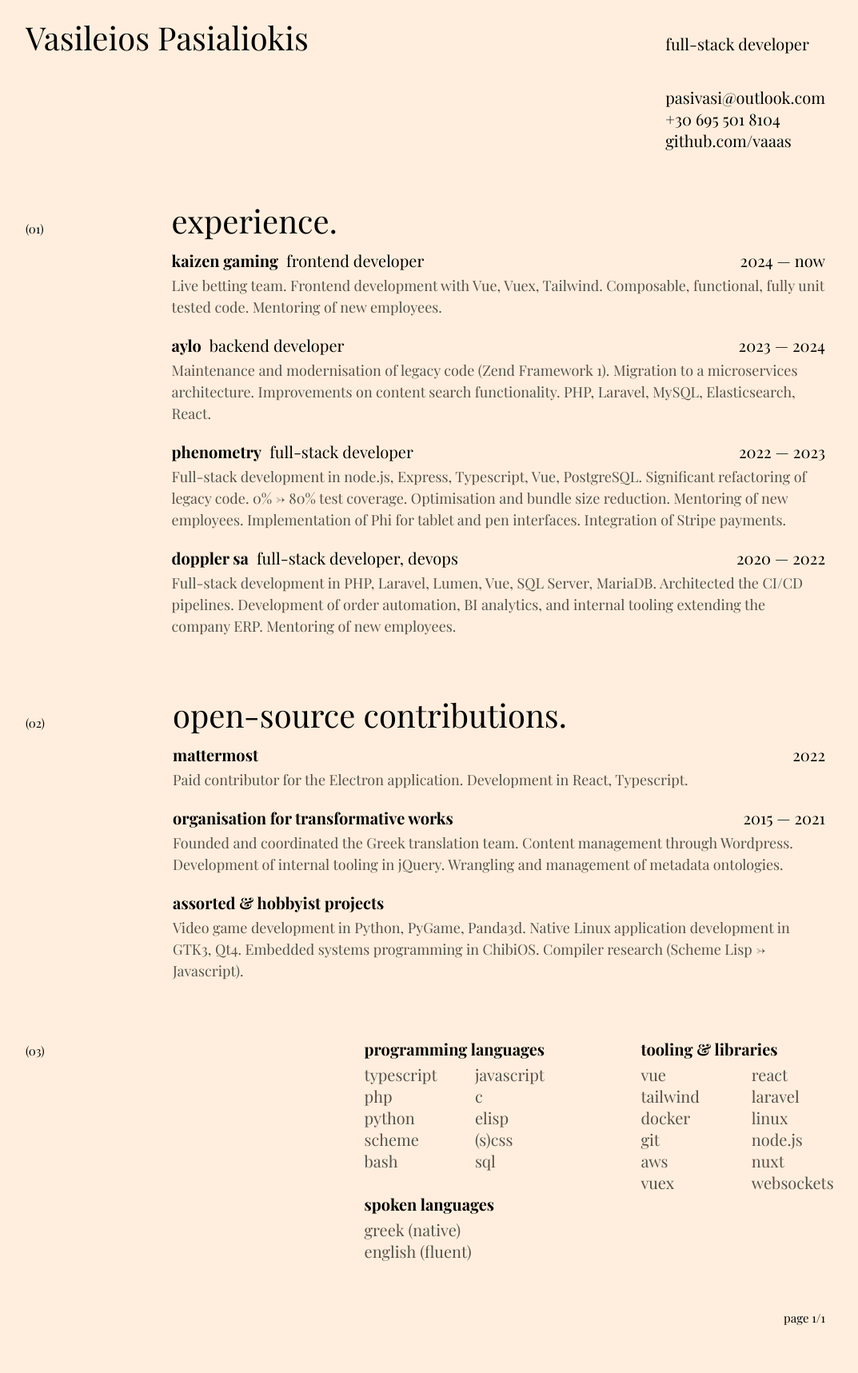
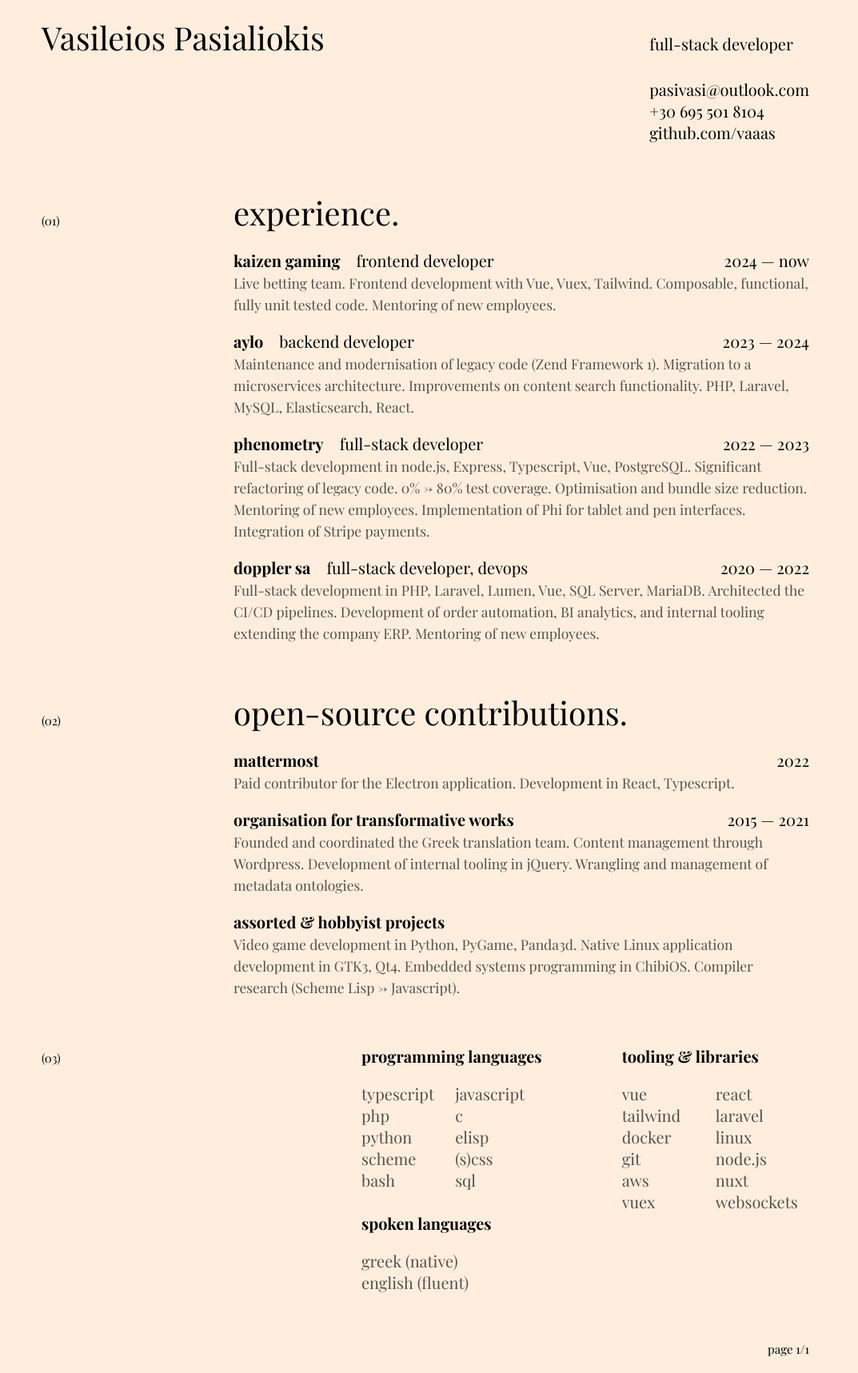
Before and after one commit to vaaas/vaaas.github.io, a PHP site: page /_src/cv/index.php in a window 1280 px wide. Shown: the whole page at 80% size, without its empty margins (108-1181 px from the left). Before the commit the page ends 1657 px from the top, so only its background shows below. Run offline with PHP 8.4, Linux system fonts and the light colour scheme.

Commit message:
update with grid layout

```diff
--- a/_src/cv/fragments/experience.php
+++ b/_src/cv/fragments/experience.php
@@ -1,43 +1,43 @@
-<section class='w-full'>
-	<h2 class='text-xxl text-lowercase'>Experience.</h2>
+<section class='col-span-9'>
+	<h2 class='block text-huge text-lowercase'>Experience.</h2>
 
-	<article class='py-s'>
-		<h3 class='flex-row items-center gap-s text-lowercase'>
+	<article class='block pt-2p'>
+		<h3 class='flex gap-2p items-center text-lowercase'>
 			<div class='bold'>Kaizen Gaming</div>
 			<div>Frontend Developer</div>
 			<div class='ml-auto'>2024 — now</div>
 		</h3>
 
-		<div class='leading-m text-sm text-slightly-faded pt-xs'>Live betting team. Frontend development with Vue, Vuex, Tailwind. Composable, functional, fully unit tested code. Mentoring of new employees.</div>
+		<div class='pt-xs text-slightly-faded text-sm'>Live betting team. Frontend development with Vue, Vuex, Tailwind. Composable, functional, fully unit tested code. Mentoring of new employees.</div>
 	</article>
 
-	<article class='py-s'>
-		<h3 class='flex-row items-center gap-s text-lowercase'>
+	<article class='block pt-2p'>
+		<h3 class='flex gap-2p items-center text-lowercase'>
 			<div class='bold'>Aylo</div>
 			<div>Backend Developer</div>
 			<div class='ml-auto'>2023 — 2024</div>
 		</h3>
 
-		<div class='leading-m text-sm text-slightly-faded pt-xs'>Maintenance and modernisation of legacy code (Zend Framework 1). Migration to a microservices architecture. Improvements on content search functionality. PHP, Laravel, MySQL, Elasticsearch, React.</div>
+		<div class='pt-xs text-slightly-faded text-sm'>Maintenance and modernisation of legacy code (Zend Framework 1). Migration to a microservices architecture. Improvements on content search functionality. PHP, Laravel, MySQL, Elasticsearch, React.</div>
 	</article>
 
-	<article class='py-s'>
-		<h3 class='flex-row items-center gap-s text-lowercase'>
+	<article class='block pt-2p'>
+		<h3 class='flex gap-2p items-center text-lowercase'>
 			<div class='bold'>Phenometry</div>
 			<div>Full-stack Developer</div>
 			<div class='ml-auto'>2022 — 2023</div>
 		</h3>
 
-		<div class='leading-m text-sm text-slightly-faded pt-xs'>Full-stack development in node.js, Express, Typescript, Vue, PostgreSQL. Significant refactoring of legacy code. 0% → 80% test coverage. Optimisation and bundle size reduction. Mentoring of new employees. Implementation of Phi for tablet and pen interfaces. Integration of Stripe payments.</div>
+		<div class='pt-xs text-slightly-faded text-sm'>Full-stack development in node.js, Express, Typescript, Vue, PostgreSQL. Significant refactoring of legacy code. 0% → 80% test coverage. Optimisation and bundle size reduction. Mentoring of new employees. Implementation of Phi for tablet and pen interfaces. Integration of Stripe payments.</div>
 	</article>
 
-	<article class='py-s'>
-		<h3 class='flex-row items-center gap-s text-lowercase'>
+	<article class='block pt-2p'>
+		<h3 class='flex gap-2p items-center text-lowercase'>
 			<div class='bold'>Doppler SA</div>
 			<div>Full-stack Developer, DevOps</div>
 			<div class='ml-auto'>2020 — 2022</div>
 		</h3>
 
-		<div class='leading-m text-sm text-slightly-faded pt-xs'>Full-stack development in PHP, Laravel, Lumen, Vue, SQL Server, MariaDB. Architected the CI/CD pipelines. Development of order automation, BI analytics, and internal tooling extending the company ERP. Mentoring of new employees.</div>
+		<div class='pt-xs text-slightly-faded text-sm'>Full-stack development in PHP, Laravel, Lumen, Vue, SQL Server, MariaDB. Architected the CI/CD pipelines. Development of order automation, BI analytics, and internal tooling extending the company ERP. Mentoring of new employees.</div>
 	</article>
 </section>
--- a/_src/cv/fragments/foss.php
+++ b/_src/cv/fragments/foss.php
@@ -1,27 +1,27 @@
-<section class='w-full'>
-	<h2 class='text-xxl text-lowercase'>Open-source Contributions.</h2>
+<section class='col-span-9'>
+	<h2 class='block text-huge text-lowercase'>Open-source Contributions.</h2>
 
-	<article class='py-s'>
-		<h3 class='flex-row items-center text-lowercase'>
+	<article class='block pt-2p'>
+		<h3 class='flex gap-2p items-center text-lowercase'>
 			<div class='bold'>Mattermost</div>
 			<div class='ml-auto'>2022</div>
 		</h3>
 
-		<div class='leading-m text-sm text-slightly-faded pt-xs'>Paid contributor for the Electron application. Development in React, Typescript.</div>
+		<div class='pt-xs text-slightly-faded text-sm'>Paid contributor for the Electron application. Development in React, Typescript.</div>
 	</article>
 
-	<article class='py-s'>
-		<h3 class='flex-row items-center text-lowercase'>
+	<article class='block pt-2p'>
+		<h3 class='flex gap-2p items-center text-lowercase'>
 			<div class='bold'>Organisation for Transformative Works</div>
 			<div class='ml-auto'>2015 — 2021</div>
 		</h3>
 
-		<div class='leading-m text-sm text-slightly-faded pt-xs'>Founded and coordinated the Greek translation team. Content management through Wordpress. Development of internal tooling in jQuery. Wrangling and management of metadata ontologies.</div>
+		<div class='pt-xs text-slightly-faded text-sm'>Founded and coordinated the Greek translation team. Content management through Wordpress. Development of internal tooling in jQuery. Wrangling and management of metadata ontologies.</div>
 	</article>
 
-	<article class='py-s'>
-		<h3 class='bold text-lowercase'>Assorted &amp; Hobbyist Projects</h3>
+	<article class='block pt-2p'>
+		<h3 class='block bold text-lowercase'>Assorted &amp; Hobbyist Projects</h3>
 
-		<div class='leading-m text-sm text-slightly-faded pt-xs'>Video game development in Python, PyGame, Panda3d. Native Linux application development in GTK3, Qt4. Embedded systems programming in ChibiOS. Compiler research (Scheme Lisp → Javascript).
+		<div class='pt-xs text-slightly-faded text-sm'>Video game development in Python, PyGame, Panda3d. Native Linux application development in GTK3, Qt4. Embedded systems programming in ChibiOS. Compiler research (Scheme Lisp → Javascript).
 	</article>
 </section>
--- a/_src/cv/fragments/header.php
+++ b/_src/cv/fragments/header.php
@@ -1,10 +1,10 @@
-<header class='flex-row justify-between items-baseline'>
-	<h1 class='text-xxl'>Vasileios Pasialiokis</h1>
+<header class='col-span-12 flex items-baseline justify-between'>
+	<h1 class='col-span-9 text-huge'>Vasileios Pasialiokis</h1>
 
-	<section>
+	<section class='col-span-3'>
 		<div>full-stack developer</div>
-		<a class='pt-xl hover:underline cursor-pointer' href='mailto:pasivasi@outlook.com'>pasivasi@outlook.com</a>
-		<a class='hover:underline cursor-pointer' href='tel:+306955018104'>+30 695 501 8104</a>
-		<a class='hover:underline cursor-pointer' href='https://github.com/vaaas'>github.com/vaaas</a>
+		<a class='block cursor-pointer hover:underline pt-3p' href='mailto:pasivasi@outlook.com'>pasivasi@outlook.com</a>
+		<a class='block cursor-pointer hover:underline' href='tel:+306955018104'>+30 695 501 8104</a>
+		<a class='block cursor-pointer hover:underline' href='https://github.com/vaaas'>github.com/vaaas</a>
 	</section>
 </header>
--- a/_src/cv/fragments/skills.php
+++ b/_src/cv/fragments/skills.php
@@ -1,8 +1,8 @@
-<section class='flex-row flex-wrap justify-between text-lowercase'>
-	<article class='w-half'>
-		<div class='bold'>Programming languages</div>
+<section class='col-span-7 text-lowercase grid col7 grid-col-gap-p'>
+	<article class='block col-span-3'>
+		<div class='block bold'>Programming languages</div>
 
-		<div class='flex-row flex-wrap pt-xs justify-between text-slightly-faded'>
+		<div class='flex flex-wrap justify-between text-slightly-faded pt-2p'>
 			<div class='w-half'>Typescript</div>
 			<div class='w-half'>Javascript</div>
 			<div class='w-half'>PHP</div>
@@ -16,10 +16,12 @@
 		</div>
 	</article>
 
-	<article class='w-half'>
-		<div class='bold'>Tooling &amp; libraries</div>
+	<article></article>
 
-		<div class='flex-row flex-wrap pt-xs justify-between text-slightly-faded'>
+	<article class='block col-span-3'>
+		<div class='block bold'>Tooling &amp; libraries</div>
+
+		<div class='flex flex-wrap justify-between text-slightly-faded pt-2p'>
 			<div class='w-half'>Vue</div>
 			<div class='w-half'>React</div>
 			<div class='w-half'>Tailwind</div>
@@ -36,12 +38,12 @@
 
 	</article>
 
-	<article class='w-half'>
-		<div class='bold'>Spoken languages</div>
+	<article class='block col-span-3'>
+		<div class='block bold'>Spoken languages</div>
 
-		<div class='pt-xs text-slightly-faded'>
-			<div>Greek (native)</div>
-			<div>English (fluent)</div>
+		<div class='block text-slightly-faded pt-2p'>
+			<div class='block'>Greek (native)</div>
+			<div class='block'>English (fluent)</div>
 		</div>
 	</article>
 </section>
--- a/_src/cv/index.php
+++ b/_src/cv/index.php
@@ -2,7 +2,7 @@
 require('utils.php');
 ?>
 <!DOCTYPE html>
-<html lang='en' class='items-center'>
+<html lang='en' class='p-2p'>
 	<head>
 		<meta charset='utf-8'/>
 		<title>Vasileios Pasioliokis - Software Developer</title>
@@ -11,28 +11,28 @@ require('utils.php');
 		</style>
 	</head>
 
-	<body class='max-w-50 w-full p-m relative print:p-0 print:bg-white print:h-full justify-between screen:gap-xxl'>
+	<body class='bg-fed col12 grid grid-col-gap-p grid-row-gap-p6 m-auto print:bg-white print:h-full print:p-0 row-initial w-96p'>
 		<?php require('fragments/header.php'); ?>
 
-		<div class='gap-8 flex-row items-baseline'>
-			<div class='text-s no-select'>(01)</div>
+		<div class='col-span-12 col12 grid items-baseline'>
+			<div class='col-span-3 text-s no-select'>(01)</div>
 
 			<?php require('fragments/experience.php'); ?>
 		</div>
 
-		<div class='gap-8 flex-row items-baseline'>
-			<div class='text-s no-select'>(02)</div>
+		<div class='col-span-12 grid col12 items-baseline'>
+			<div class='col-span-3 text-s no-select'>(02)</div>
 
 			<?php require('fragments/foss.php'); ?>
 		</div>
 
-		<div class='gap-20 flex-row items-baseline'>
-			<div class='text-s no-select'>(03)</div>
+		<div class='col-span-12 grid col12 items-baseline'>
+			<div class='col-span-5 text-s no-select'>(03)</div>
 
 			<?php require('fragments/skills.php'); ?>
 		</div>
 
-		<footer class='text-s flex-row justify-between text-lowercase'>
+		<footer class='col-span-12 flex justify-between text-lowercase text-s'>
 			<div></div>
 			<a class='hover:underline cursor-pointer invisible print:visible' href='https://vaaas.github.io/cv'>This document is available online at vaaas.github.io/cv</a>
 			<div class='no-select'>Page 1/1</div>
--- a/_src/cv/style.php
+++ b/_src/cv/style.php
@@ -1,80 +1,55 @@
-* {
-	all: unset;
-	display: flex;
-	flex-direction: column;
-}
+* { all: unset; }
+head { display: none; }
 
 :root {
-	--spacing-xs: 0.25rem;
-	--spacing-s: 0.5rem;
-	--spacing-m: 1rem;
-	--spacing-l: 1.5rem;
-	--spacing-xl: 2rem;
-	--spacing-xxl: 3rem;
-
-	--font-s: 0.75rem;
-	--font-sm: 0.9rem;
-	--font-l: 1.25rem;
-	--font-xl: 1.5rem;
-	--font-xxl: 2rem;
-	--font-xxxl: 3rem;
+	--p: 0.5rem;
 
 	--color-faded: #0002;
 	--color-slightly-faded: #000a;
+	--color-fed: #fed;
+	--color-white: #fff;
 }
 
-head { display: none; }
 html { font-family: 'Playfair Display', serif; }
-body { background: #fed; }
 
-.flex-row { flex-direction: row; }
-.items-center { align-items: center; }
+.bg-fed { background: var(--color-fed); }
+.block { display: block; }
+.bold { font-weight: bold; }
+.col-span-10 { grid-column: span 10; }
+.col-span-12 { grid-column: span 12; }
+.col-span-3 { grid-column: span 3; }
+.col-span-5 { grid-column: span 5; }
+.col-span-7 { grid-column: span 7; }
+.col-span-9 { grid-column: span 9; }
+.col12 { grid-template-columns: repeat(12, 1fr); }
+.col7 { grid-template-columns: repeat(7, 1fr); }
+.cursor-pointer { cursor: pointer; }
+.flex { display: flex; }
+.flex-wrap { flex-wrap: wrap; }
+.gap-2p { gap: calc(2 * var(--p)); }
+.grid { display: grid; }
+.grid-col-gap-p { grid-column-gap: var(--p); }
+.grid-row-gap-p6 { grid-row-gap: calc(6 * var(--p)); }
+.h-136p { height: calc(136 * var(--p)); }
+.hover\:underline:hover { text-decoration: underline; }
+.invisible { visibility: hidden; }
+.italic { font-style: italic; }
 .items-baseline { align-items: baseline; }
 .justify-between { justify-content: space-between; }
-.w-12 { width: 8rem; }
-.border-b-solid { border-bottom-style: solid; }
-.border-b-m { border-bottom-width: 1px; }
-.border-b-faded { border-bottom-color: var(--color-faded); }
-.max-w-50 { max-width: 50rem; }
-.text-s { font-size: var(--font-s); }
-.text-sm { font-size: var(--font-sm); }
-.text-l { font-size: var(--font-l); }
-.text-xl { font-size: var(--font-xl); }
-.text-xxl { font-size: var(--font-xxl); }
-.text-xxxl { font-size: var(--font-xxxl); }
+.m-auto { margin: auto; }
+.ml-auto { margin-left: auto; }
+.no-select { user-select: none; }
+.p-2p { padding: calc(2 * var(--p)); }
+.pt-2p { padding-top: calc(2 * var(--p)); }
+.pt-3p { padding-top: calc(3 * var(--p)); }
+.row-initial { grid-template-rowns: initial; }
+.text-huge { font-size: calc(4 * var(--p)); }
+.text-lowercase { text-transform: lowercase; }
+.text-s { font-size: calc(1.5 * var(--p)); }
 .text-slightly-faded { color: var(--color-slightly-faded); }
-.w-full { width: 100%; }
-.w-half { width: 40%; }
-.p-s { padding: var(--spacing-s); }
-.p-m { padding: var(--spacing-m); }
-.py-s { padding-top: var(--spacing-s); padding-bottom: var(--spacing-s); }
-.py-m { padding-top: var(--spacing-m); padding-bottom: var(--spacing-m); }
-.pt-xs { padding-top: var(--spacing-xs); }
-.pt-s { padding-top: var(--spacing-s); }
-.pt-m { padding-top: var(--spacing-m); }
-.pt-xl { padding-top: var(--spacing-xl); }
-.pl-xl { padding-left: var(--spacing-xl); }
-.pr-xxl { padding-right: var(--spacing-xxl); }
-.hover\:underline:hover { text-decoration: underline; }
-.cursor-pointer { cursor: pointer; }
-.absolute { position: absolute; }
-.relative { position: relative; }
-.right-0 { right: 0; }
-.bottom-0 { bottom: 0; }
-.bold { font-weight: bold; }
-.italic { font-style: italic; }
-.mt-auto { margit-top: auto; }
-.ml-auto { margin-left: auto; }
-.leading-m { line-height: 1.5em; }
-.gap-8 { gap: 8rem; }
-.gap-20 { gap: 20rem; }
-.gap-s { gap: var(--spacing-s); }
-.gap-m { gap: var(--spacing-m); }
-.gap-xl { gap: var(--spacing-xl); }
-.flex-wrap { flex-wrap: wrap; }
-.invisible { visibility: hidden; }
-.text-lowercase { text-transform: lowercase; }
-.no-select { user-select: none; }
+.text-sm { font-size: calc(1.75 * var(--p)); }
+.w-96p { width: calc(96 * var(--p)); }
+.w-half { width: 50%; }
 
 @media screen {
 	html { font-size: 20px; }
@@ -83,10 +58,9 @@ body { background: #fed; }
 
 @media print {
 	html { font-size: 12px; }
-	.print\:bg-white { background: white; }
+	.print\:bg-white { background: var(--color-white); }
 	.print\:p-0 { padding: 0; }
 	.print\:visible { visibility: visible; }
-	.print\:h-full { height: 100vh; }
 }
 
 <?php require('fonts.php'); ?>
```
